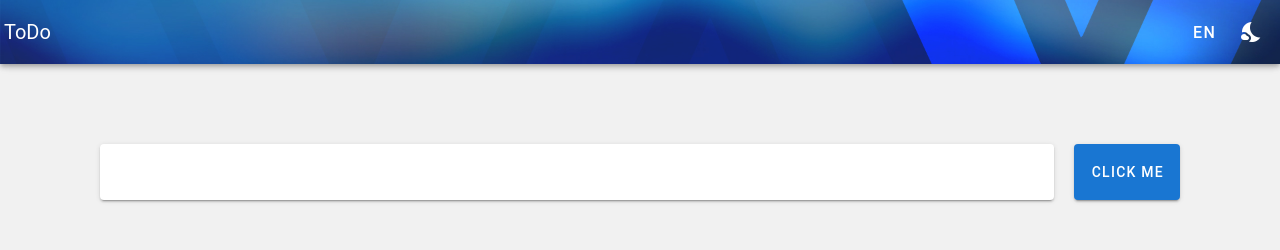
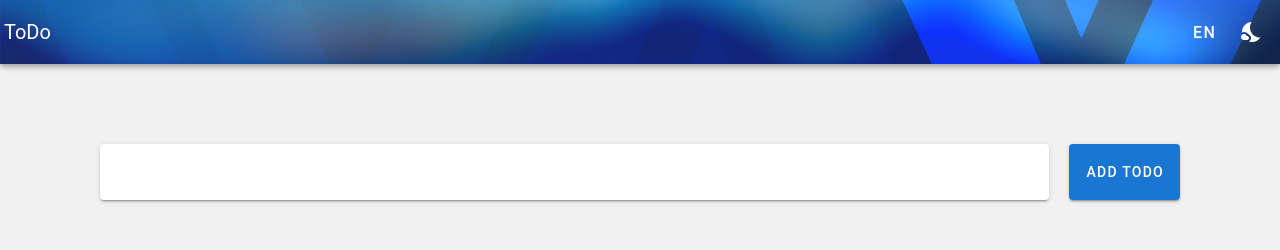
Before and after one commit to idenisovs/hello-vuejs, a Vue app: page / in a window 1280 px wide. Shown: the top 250 px of the page. Built offline with nearby package versions, Linux system fonts and the light colour scheme.

Commit message:
Button label is fixed.

```diff
--- a/src/components/ToDoAdd.vue
+++ b/src/components/ToDoAdd.vue
@@ -14,7 +14,7 @@
     <div class="todo-add">
         <v-text-field variant="solo" type="input" class="mr-5"></v-text-field>
         <v-btn color="primary" class="add-btn">
-            Click Me
+            Add ToDo
         </v-btn>
     </div>
 </template>
```
